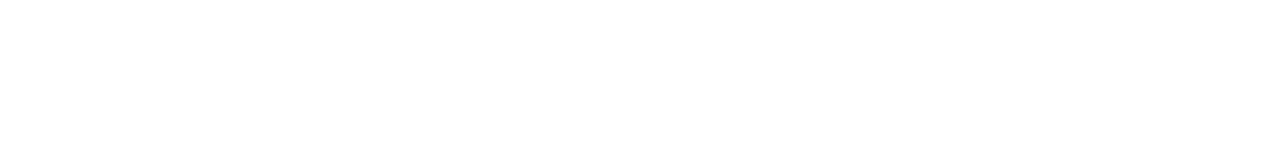
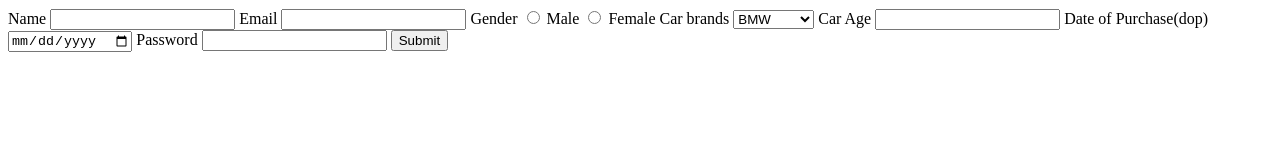
Before and after one commit to acciojob/car-insurance-form-ROBINSINGH12, a website: page main.html in a window 1280 px wide. Drawn offline with Linux system fonts and the light colour scheme.

Commit message:
created a submission

```diff
--- a/main.html
+++ b/main.html
@@ -7,9 +7,30 @@
 </head>
 
 <body>
-	<!-- the entire body must be written by student -->
-    <script type="text/javascript" src="./script.js">
-</script>
+	<form method="post">
+		<label for="name">Name</label>
+		<input type="text" name="name" id="name" required>
+		<label for="email">Email</label>
+		<input type="email" name="email" id="email" required>
+		<label>Gender</label>
+        <input type="radio" id="male" name="gender" value="Male" required>
+        <label for="male">Male</label>
+        <input type="radio" id="female" name="gender" value="Female" required>
+        <label for="female">Female</label>
+		<label for="cars">Car brands</label>
+		<select id="cars" name="cars">
+			<option>BMW</option>
+			<option>Audi</option>
+			<option>Mercedez</option>
+		</select>
+		<label for="carage">Car Age</label>
+		<input type="number" id="carage" name="carage" required>
+		<label for="dop">Date of Purchase(dop)</label>
+		<input type="date" id="dop" name="dop" required>
+		<label for="password">Password</label>
+		<input type="password" id="password" name="password" required>
+		<button type="submit">Submit</button>
+	</form>
 
 </body>
 
```
